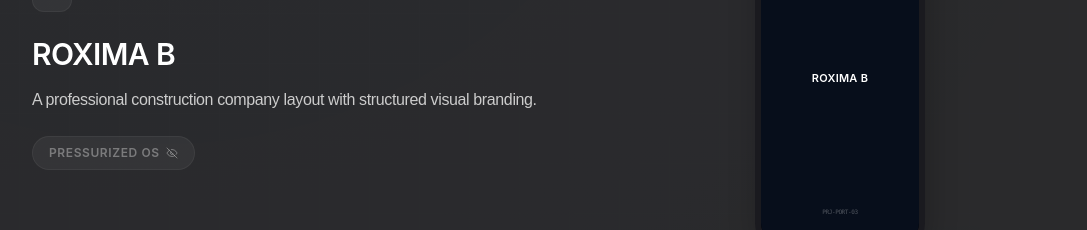
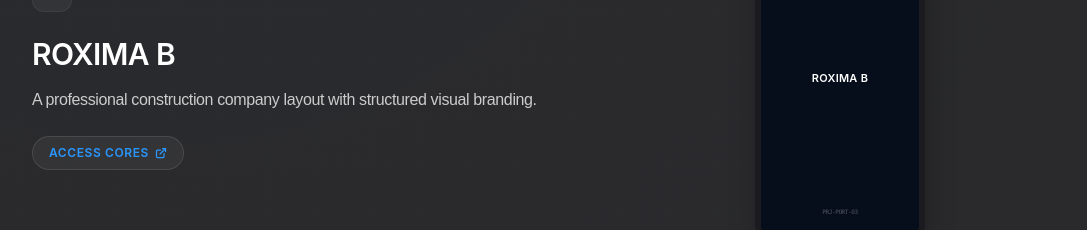
Before and after one commit to endrohex/endrohexsite, a React (Vite) app: page / in a window 1280 px wide. Shown: the part 7020-7250 px from the top of the page, without its empty margins (96-1183 px from the left). Built offline with nearby package versions, Linux system fonts and the light colour scheme.

Commit message:
Update ProjectsSection.tsx

```diff
--- a/src/sections/ProjectsSection.tsx
+++ b/src/sections/ProjectsSection.tsx
@@ -39,8 +39,8 @@ export const ProjectsSection: React.FC = () => {
     {
       title: "Roxima B",
       desc: "A professional construction company layout with structured visual branding.",
-      url: "#",
-      isHosted: false,
+      url: "https://roxima-b.pages.dev/",
+      isHosted: true,
       icon: <Layout size={18} className="text-[var(--colors-primary-on-dark)]" />,
       telemetryId: "PRJ-PORT-03",
       isMobileMockup: true,
```
